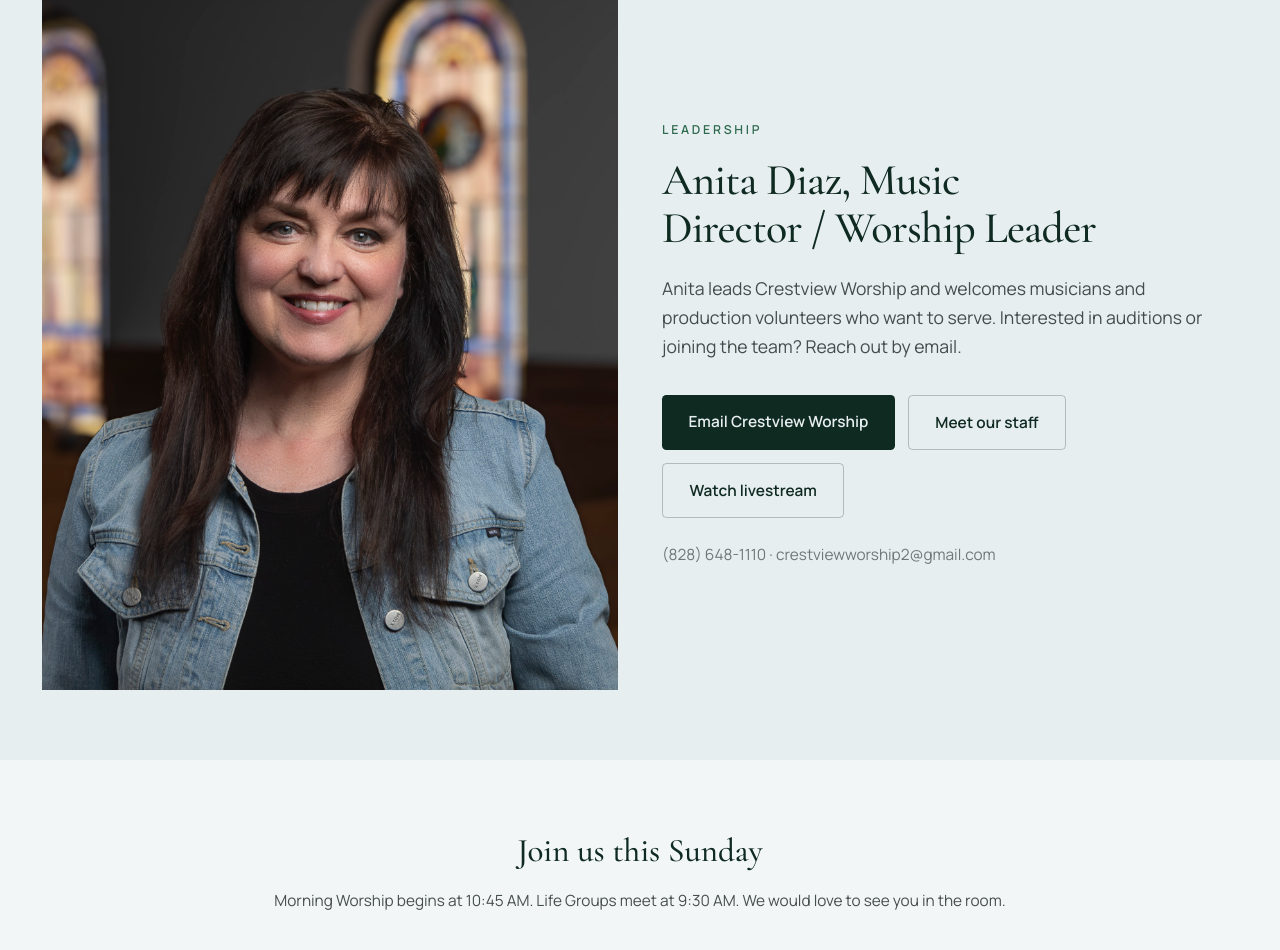
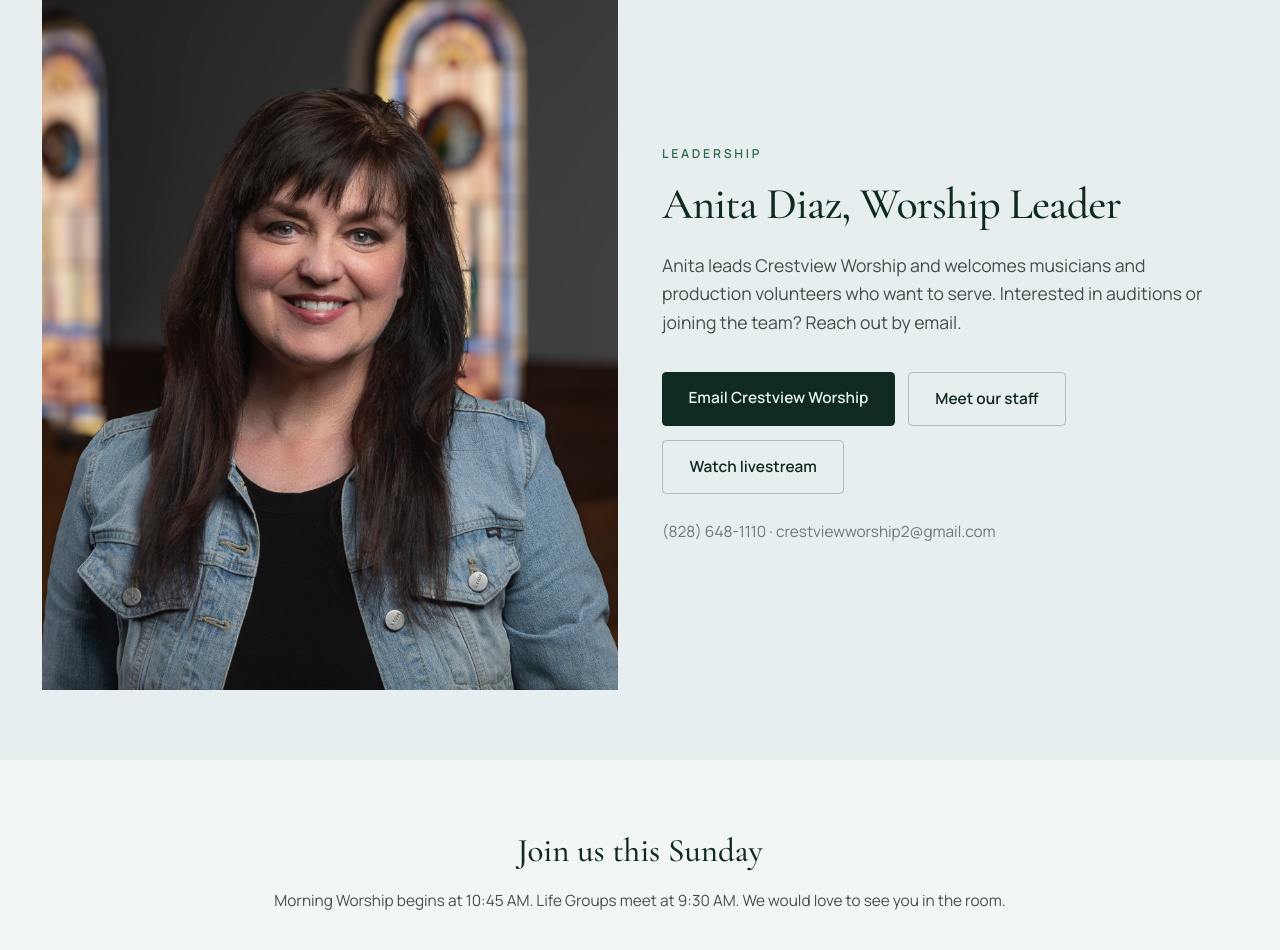
Before and after one commit to bearpixelmedia/crestviewcanton.com, a Next.js app: page /worship-ministry in a window 1280 px wide. Shown: the part 1281-2231 px from the top of the page. Built offline with nearby package versions, Linux system fonts and the light colour scheme.

Commit message:
Retitle Anita Diaz as Worship Leader
Update her staff role, worship-ministry heading, and photo alt to
“Anita Diaz, Worship Leader” per Pastor Dan.

```diff
--- a/src/app/worship-ministry/page.tsx
+++ b/src/app/worship-ministry/page.tsx
@@ -79,7 +79,7 @@ export default function WorshipMinistryPage() {
               Leadership
             </p>
             <h2 className="mt-4 font-display text-[clamp(1.85rem,3.5vw,2.5rem)] leading-[1.08] tracking-[-0.02em] text-pine">
-              Anita Diaz, Music Director / Worship Leader
+              Anita Diaz, Worship Leader
             </h2>
             <p className="mt-5 text-base leading-relaxed text-ink/75">
               Anita leads Crestview Worship and welcomes musicians and production
--- a/src/lib/photos.ts
+++ b/src/lib/photos.ts
@@ -77,7 +77,7 @@ export const photos = {
    */
   anitaLeading: {
     src: "/staff/anita-diaz.jpg",
-    alt: "Anita Diaz, Music Director / Worship Leader",
+    alt: "Anita Diaz, Worship Leader",
     owner: "worship-ministry-leadership",
     objectClass: "object-top",
   },
--- a/src/lib/site.ts
+++ b/src/lib/site.ts
@@ -183,7 +183,7 @@ export const staff = [
   {
     slug: "anita-diaz",
     name: "Anita Diaz",
-    role: "Music Director / Worship Leader",
+    role: "Worship Leader",
     team: "ministry" as const,
     photo: "/staff/anita-diaz.jpg",
     bio: "Anita Diaz is a native of Balsam, N.C. She started playing piano and singing at age three and is a Western Carolina University graduate (Music major, Theatre minor). After performing as a jazz pianist/vocalist in Atlanta, she was selected for the United States Air Force Band program, serving at Robins AFB and later with The United States Air Force Band in Washington, D.C., including White House performances. She has performed with artists including Keiko Matsui and Randy Brecker, opened for Roy Clark, Restless Heart, Gary Morris, and Jamie O’Neal, and sung backup for CeCe Winans, Amy Grant, and Vince Gill. Anita has performed the National Anthem for major sports and NASCAR events. She has served as worship leader, music director, and pianist in Haywood County churches for many years (including worship teams at Biltmore Church). She and her husband Luis continue to look for ways to serve and reach people for Christ.",
```
